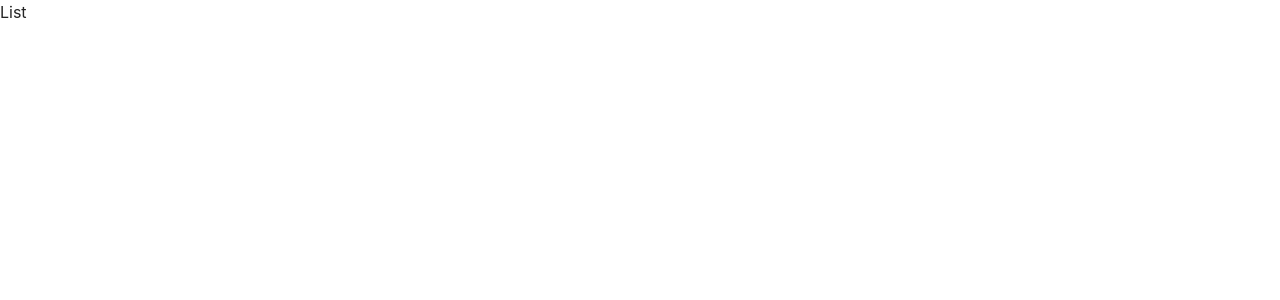
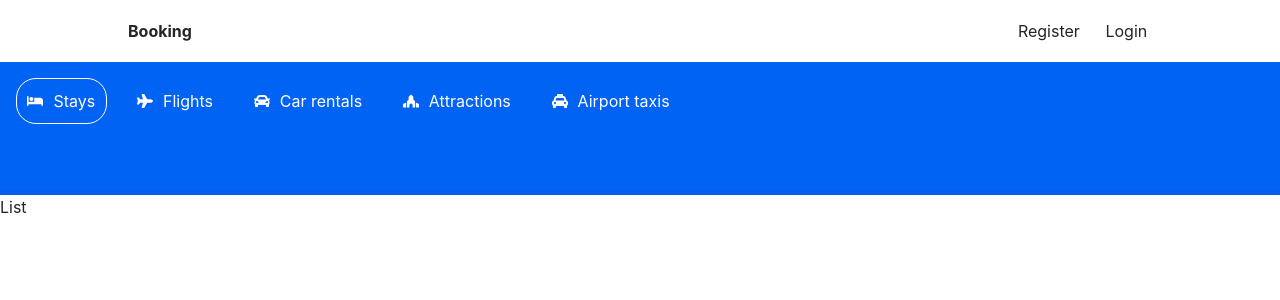
Before and after one commit to Dmitriy24S/travel-booking-app, a React (Vite) app: page /hotels in a window 1280 px wide. Shown: the top 300 px of the page. Built offline with nearby package versions, Linux system fonts and the light colour scheme.

Commit message:
feat: conditional display of Header content
* add 'page' prop to Header to conditionaly display content (i.g. home page vs. hotel list page)

```diff
--- a/src/App.tsx
+++ b/src/App.tsx
@@ -1,4 +1,5 @@
 import { BrowserRouter, Route, Routes } from 'react-router-dom'
+
 import Home from './pages/Home/Home'
 import Hotel from './pages/Hotel/Hotel'
 import List from './pages/List/List'
--- a/src/components/Header/Header.module.scss
+++ b/src/components/Header/Header.module.scss
@@ -5,6 +5,9 @@
   position: relative;
   background-color: #0063f3;
   color: var(--light);
+  &.listMode {
+    padding-bottom: 1rem;
+  }
 }
 
 .list {
--- a/src/components/Header/Header.tsx
+++ b/src/components/Header/Header.tsx
@@ -1,5 +1,5 @@
 import { format } from 'date-fns'
-import React, { useRef, useState } from 'react'
+import { useRef, useState } from 'react'
 import { DateRange, Range } from 'react-date-range'
 import 'react-date-range/dist/styles.css' // main css file
 import 'react-date-range/dist/theme/default.css' // theme css file
@@ -17,10 +17,10 @@ import useOnClickOutside from '../hooks/useOnClickOutside'
 import styles from './Header.module.scss'
 
 type Props = {
-  //
+  page?: 'home' | undefined
 }
 
-const Header = (props: Props) => {
+const Header = ({ page = undefined }: Props) => {
   const [date, setDate] = useState<Range[]>([
     {
       startDate: new Date(),
@@ -87,7 +87,7 @@ const Header = (props: Props) => {
   const optionsText = `${options.adult} adult ${childrenText} · ${options.room} ${roomText}`
 
   return (
-    <div className={styles.header}>
+    <div className={[styles.header, page !== 'home' ? styles.listMode : ''].join(' ')}>
       <div className={styles.list}>
         <div className={[styles.listItem, styles.active].join(' ')}>
           <FaBed />
@@ -110,10 +110,12 @@ const Header = (props: Props) => {
           <span>Airport taxis</span>
         </div>
       </div>
+      {page === 'home' && (
+        <>
           <h1 className={styles.title}>A lifetime of discounts? It's Genius</h1>
           <p className={styles.description}>
-        Get rewarded for your travels - unlock instant savings of 10% or more with a free
-        Booking account.
+            Get rewarded for your travels - unlock instant savings of 10% or more with a
+            free Booking account.
           </p>
           <button className={styles.signInButton}>Sign in / Register</button>
           <div className={styles.search}>
@@ -223,6 +225,8 @@ const Header = (props: Props) => {
             </div>
             <button className={styles.searchButton}>Search</button>
           </div>
+        </>
+      )}
     </div>
   )
 }
--- a/src/pages/Home/Home.tsx
+++ b/src/pages/Home/Home.tsx
@@ -1,17 +1,13 @@
-import React from 'react'
 import Header from '../../components/Header/Header'
 import Navbar from '../../components/Navbar/Navbar'
+
 import styles from './Home.module.scss'
 
-type Props = {
-  //
-}
-
-const Home = (props: Props) => {
+const Home = () => {
   return (
     <>
       <Navbar />
-      <Header />
+      <Header page='home' />
       <div className={styles.homeContainer}>
         {/*  */}
         {/*  */}
--- a/src/pages/Hotel/Hotel.tsx
+++ b/src/pages/Hotel/Hotel.tsx
@@ -1,6 +1,6 @@
-import React from 'react'
-
-type Props = {}
+type Props = {
+  //
+}
 
 const Hotel = (props: Props) => {
   return <div>Hotel</div>
--- a/src/pages/List/List.tsx
+++ b/src/pages/List/List.tsx
@@ -1,9 +1,14 @@
-import React from 'react'
+import Header from '../../components/Header/Header'
+import Navbar from '../../components/Navbar/Navbar'
 
-type Props = {}
-
-function List({}: Props) {
-  return <div>List</div>
+function List() {
+  return (
+    <>
+      <Navbar />
+      <Header />
+      <div>List</div>
+    </>
+  )
 }
 
 export default List
```
Also changed, not shown: src/components/Navbar/Navbar.tsx (+1 -6 lines). Lines whose indentation alone changed are shown as unchanged.
